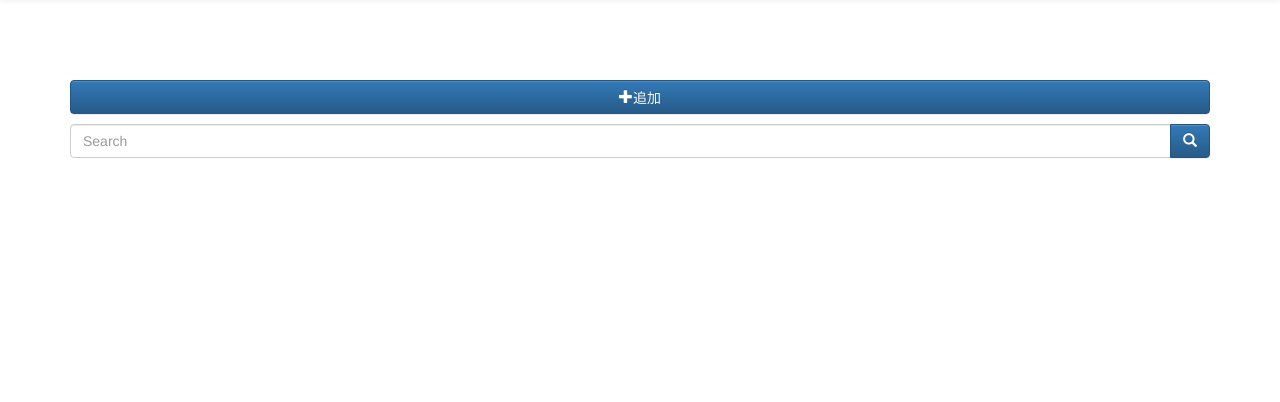
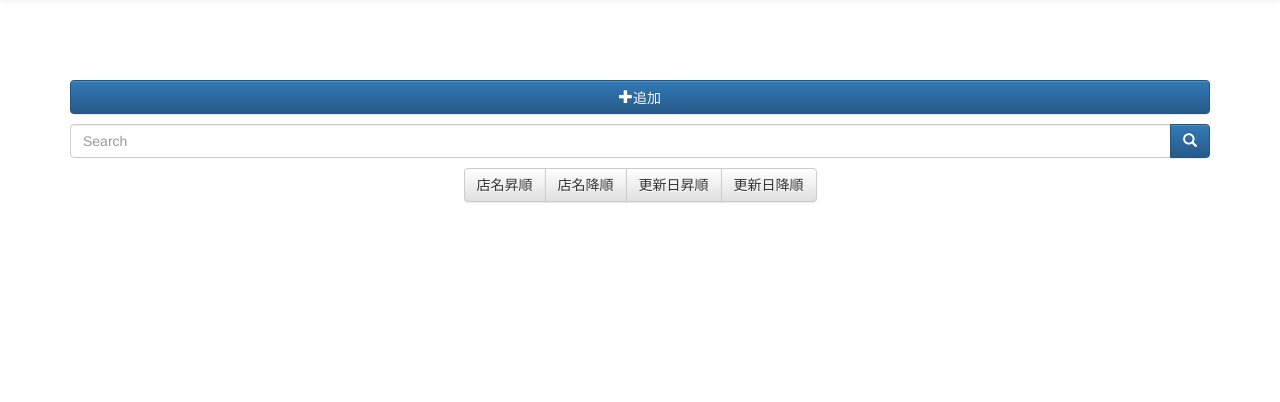
Before and after one commit to lighttiger2505/Religo, a Django app: page /religos/ in a window 1280 px wide. Shown: the part 50-452 px from the top of the page. Run offline with Django 3.2, Linux system fonts and the light colour scheme; the visitor is signed in with stand-in values (Sample User, id 1); data that the repository does not hold is empty; some libraries are stand-ins or nearby versions.

Commit message:
ビューにソート順の選択ボタンを追加

```diff
--- a/religos/templates/religos/index.html
+++ b/religos/templates/religos/index.html
@@ -32,6 +32,16 @@
                         </span>
                     </div>
                 </div>
+                <p>
+                    <div class="text-center">
+                        <div class="btn-group" role="group" aria-label="Basic example">
+                            <button type="submit" name="sort_of_name_asc" class="btn btn-default">店名昇順</button>
+                            <button type="submit" name="sort_of_name_desc" class="btn btn-default">店名降順</button>
+                            <button type="submit" name="sort_of_upd_date_asc" class="btn btn-default">更新日昇順</button>
+                            <button type="submit" name="sort_of_upd_date_desc" class="btn btn-default">更新日降順</button>
+                        </div>
+                    </div>
+                </p>
             </form>
         </p>
 
```
